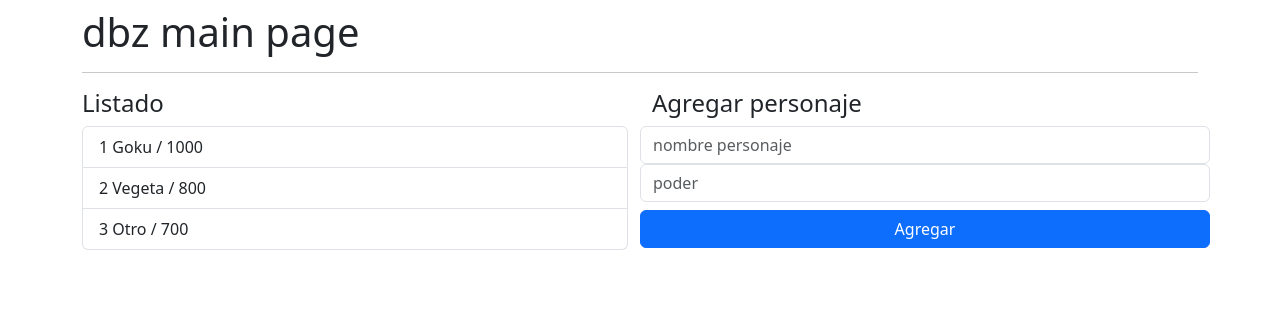
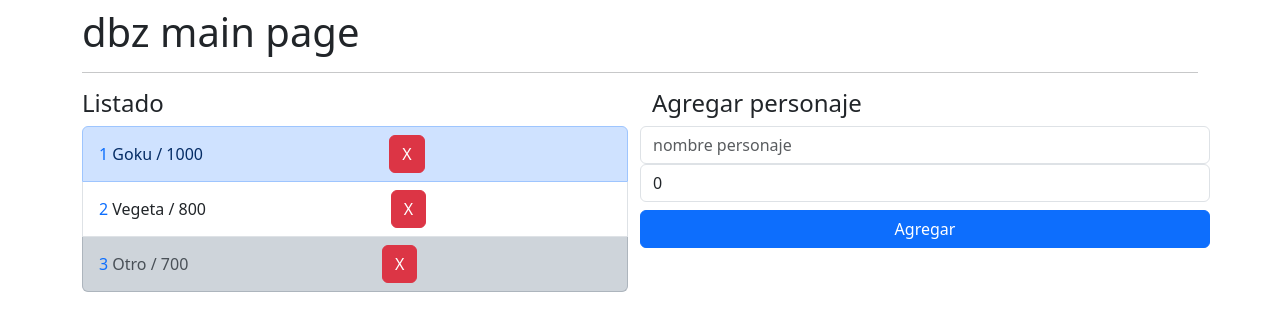
Before and after one commit to GC5355/angular-bases, an Angular app: page / in a window 1280 px wide. Shown: the top 330 px of the page. Built offline with nearby package versions, Linux system fonts and the light colour scheme.

Commit message:
Anadir personaje al listado

```diff
--- a/src/app/dbz/components/add-character/add-character.component.html
+++ b/src/app/dbz/components/add-character/add-character.component.html
@@ -1,6 +1,23 @@
+
+
 <h4>Agregar personaje</h4>
-<form class="row">
-  <input type="text" class="form-control" placeholder="nombre personaje">
-  <input type="number" class="form-control mb-2" placeholder="poder">
-  <button type="submit" class="btn btn-primary mb-2"> Agregar</button>
+
+<form (ngSubmit)="emitCharacter()" class="row">
+  <input
+    type="text"
+    [(ngModel)]="character.name"
+    name="name"
+    class="form-control"
+    placeholder="nombre personaje">
+
+  <input
+    type="number"
+    [(ngModel)]="character.power"
+    name="power"
+    class="form-control mb-2"
+    placeholder="poder">
+
+  <button type="submit"  class="btn btn-primary mb-2"> Agregar</button>
+<!--
+<pre> {{ character | json}} </pre> -->
 </form>
--- a/src/app/dbz/components/add-character/add-character.component.ts
+++ b/src/app/dbz/components/add-character/add-character.component.ts
@@ -1,4 +1,6 @@
-import { Component } from '@angular/core';
+import { Component, EventEmitter, Output } from '@angular/core';
+
+import { Character } from '../../interfaces/character.interface';
 
 @Component({
   selector: 'dbz-add-character',
@@ -8,4 +10,17 @@ import { Component } from '@angular/core';
 
 export class AddCharacterComponent {
 
+  @Output()
+  onNewCharacter: EventEmitter<Character> = new EventEmitter();
+
+  public character: Character = {
+    name: '',
+    power: 0
+  }
+
+
+  emitCharacter(): void {
+    if (this.character.name.length === 0) return
+    this.onNewCharacter.emit(this.character);
+  }
 }
--- a/src/app/dbz/components/list/list.component.html
+++ b/src/app/dbz/components/list/list.component.html
@@ -1,9 +1,25 @@
 <h4>Listado</h4>
 <ul class="list-group">
-  <li
-  class="list-group-item"
-  *ngFor="let character of characterList; let i = index">
-  <span> {{ i + 1 }} </span>
-  {{character.name}} / {{character.power}}
+  <li class="list-group-item d-flex justify-content-between align-items-center" [ngClass]="{'list-group-item-dark': isLast,
+      'list-group-item-primary': isEven
+    }" *ngFor="let character of characterList;
+      let i = index;
+      let isFirst = first;
+      let isLast = last;
+      let isEven = even;
+      let isOdd = odd;
+      ">
+    <div>
+      <span class="text-primary"> {{ i + 1 }} </span>
+      {{character.name}} / {{character.power}}
+    </div>
+    <button (click)="onDeleteCharacter(i)" class="btn btn-danger"> X </button>
+
+
+    <div></div>
+    <!-- <span>Es el primero {{ isFirst }}</span>
+    <span>Es el ultimo {{ isLast }}</span> -->
+    <!-- <span>Es par {{ isEven }}</span> -->
+    <!-- <span>Es impar {{ isOdd }}</span> -->
   </li>
 </ul>
--- a/src/app/dbz/components/list/list.component.ts
+++ b/src/app/dbz/components/list/list.component.ts
@@ -1,4 +1,4 @@
-import { Component, Input } from '@angular/core';
+import { Component, EventEmitter, Input, Output } from '@angular/core';
 
 import { Character } from '../../interfaces/character.interface';
 
@@ -8,7 +8,6 @@ import { Character } from '../../interfaces/character.interface';
   styleUrl: './list.component.css'
 })
 
-
 export class ListComponent {
 
   @Input()
@@ -16,4 +15,12 @@ export class ListComponent {
     name: 'Trunk',
     power: 10
   }]
+
+  @Output()
+  public onDelete: EventEmitter<number> = new EventEmitter();
+
+  onDeleteCharacter(index:number):void{
+    this.onDelete.emit(index);
+
+  }
 }
--- a/src/app/dbz/dbz.module.ts
+++ b/src/app/dbz/dbz.module.ts
@@ -1,5 +1,6 @@
 import { NgModule } from '@angular/core';
 import { CommonModule } from '@angular/common';
+import { FormsModule } from '@angular/forms';
 
 import { MainPageComponent } from './pages/main-page-component';
 import { ListComponent } from './components/list/list.component';
@@ -14,7 +15,8 @@ import { AddCharacterComponent } from './components/add-character/add-character.
     AddCharacterComponent],
   exports: [MainPageComponent],
   imports: [
-    CommonModule
+    CommonModule,
+    FormsModule,
   ]
 })
 export class DbzModule { }
--- a/src/app/dbz/pages/main-page-component.html
+++ b/src/app/dbz/pages/main-page-component.html
@@ -4,11 +4,15 @@
 
 <div class="row">
   <div class="col">
-    <dbz-list [characterList]="characters"></dbz-list>
+    <!-- Para mandar del padre al hijo -->
+    <dbz-list
+      [characterList]="characters"
+      (onDelete)="onDeleteCharacter($event)" ></dbz-list>
   </div>
 
 
   <div class="col">
-    <dbz-add-character></dbz-add-character>
+    <!-- Para mandar del hijo al padre -->
+    <dbz-add-character (onNewCharacter)="onNewCharacter($event)"></dbz-add-character>
   </div>
 </div>
--- a/src/app/dbz/pages/main-page-component.ts
+++ b/src/app/dbz/pages/main-page-component.ts
@@ -7,12 +7,21 @@ import { Character } from '../interfaces/character.interface';
   templateUrl: './main-page-component.html'
 })
 
-
-
 export class MainPageComponent {
   public characters: Character[] = [
-    {name: 'Goku', power: 1000},
-    {name: 'Vegeta', power: 800},
-    {name: 'Otro', power: 700},
+    { name: 'Goku', power: 1000 },
+    { name: 'Vegeta', power: 800 },
+    { name: 'Otro', power: 700 },
   ];
+
+  onNewCharacter(character: Character): void {
+    this.characters.push(character);
+    //this.characters.unshift(character);
+    // console.log(this.characters);
+
+  }
+
+  onDeleteCharacter(index: number): void {
+    this.characters.splice(index, 1);
+  }
 }
```
